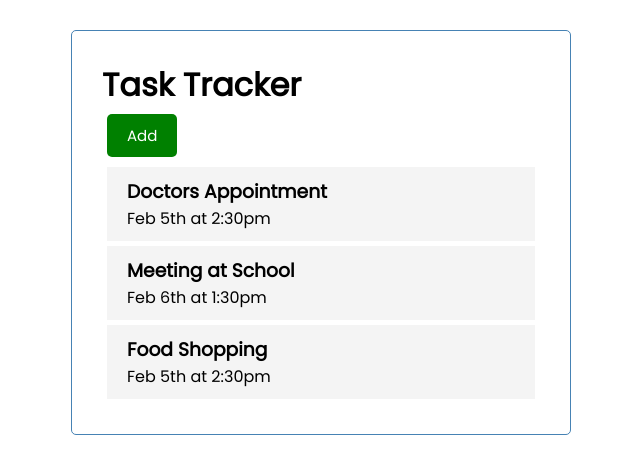
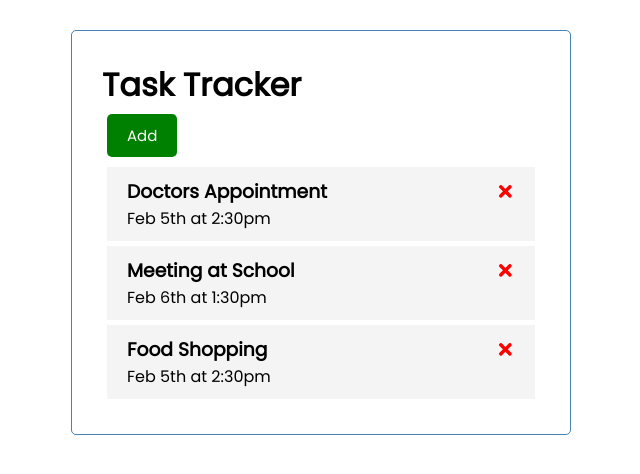
Before and after one commit to NicholasSanders128/tasktracker, a React (Create React App) app: page / in a window 1280 px wide. Shown: the top 474 px of the page, without its empty margins (319-959 px from the left). Built offline with nearby package versions, Linux system fonts and the light colour scheme.

Commit message:
Task Deletion

```diff
--- a/package.json
+++ b/package.json
@@ -8,6 +8,7 @@
     "@testing-library/user-event": "^13.5.0",
     "react": "^17.0.2",
     "react-dom": "^17.0.2",
+    "react-icons": "^4.3.1",
     "react-scripts": "5.0.0",
     "web-vitals": "^2.1.3"
   },
--- a/src/App.js
+++ b/src/App.js
@@ -24,10 +24,16 @@
     },
 ])
 
+// Delete Task
+const deleteTask = (id) => {
+  setTasks(tasks.filter((task) => task.id !== id))
+}
+
   return (
     <div className="container">
       <Header />
-      <Tasks tasks={tasks} />
+      {tasks.length > 0 ? <Tasks tasks={tasks} onDelete=
+      {deleteTask} /> : 'No Tasks to Show'}
     </div>
   );
 }
--- a/src/components/Task.js
+++ b/src/components/Task.js
@@ -1,7 +1,12 @@
-const Task = ({ task }) => {
+import { FaTimes } from 'react-icons/fa'
+
+const Task = ({ task, onDelete }) => {
     return (
         <div className='task'>
-            <h3>{task.text}</h3>
+            <h3>
+                {task.text} <FaTimes style={{ color:
+                'red', cursor: 'pointer' }} onClick={() => onDelete(task.id)} />
+            </h3>
             <p>{task.day}</p>
         </div>
     )
--- a/src/components/Tasks.js
+++ b/src/components/Tasks.js
@@ -1,12 +1,12 @@
 import Task from './Task'
 
 
-const Tasks = ({ tasks }) => {
+const Tasks = ({ tasks, onDelete }) => {
 
     return (
         <>
             {tasks.map((task) => (
-            <Task key={task.id} task={task} />
+            <Task key={task.id} task={task} onDelete={onDelete} />
             ))}
         </>
     )
```
Also changed, not shown: 1 other file (tests, documents, lock files or other folders).
